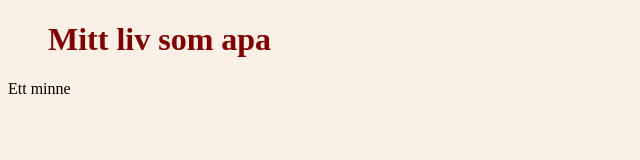
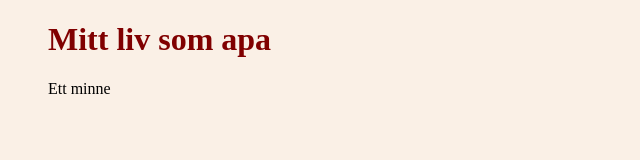
Before and after one commit to klintestrand/klintestrand.github.io, a plain HTML site: page index.html in a window 1280 px wide. Shown: the full height of the page, 0-640 px from the left. Drawn offline with Linux system fonts and the light colour scheme.

Commit message:
Add margin to paragraph styling

```diff
--- a/index.html
+++ b/index.html
@@ -13,6 +13,10 @@ h1 {
   margin-left: 40px;
 }
 
+p {
+  margin-left: 40px;
+}
+
 </style>
 </head>
 
```
